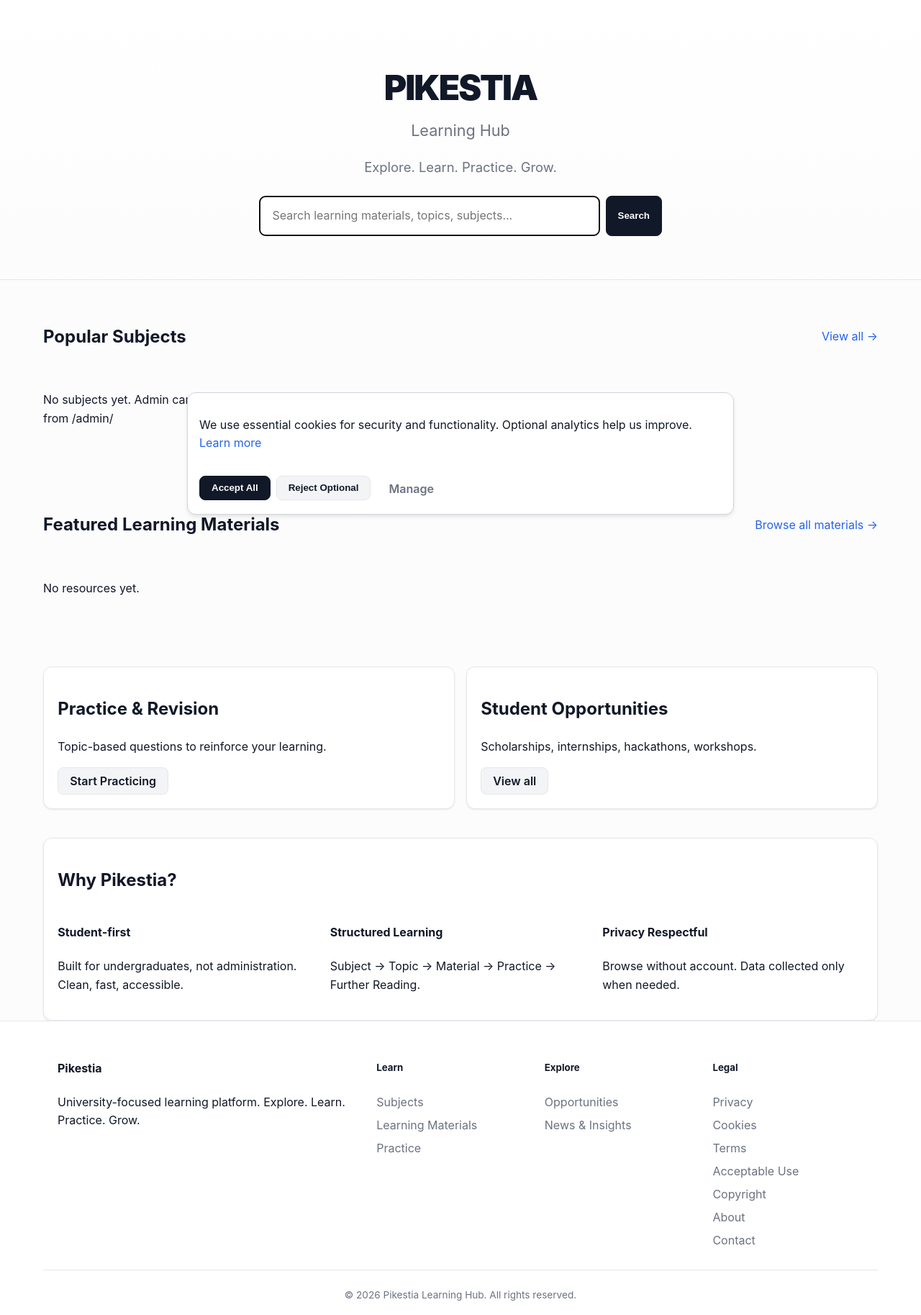
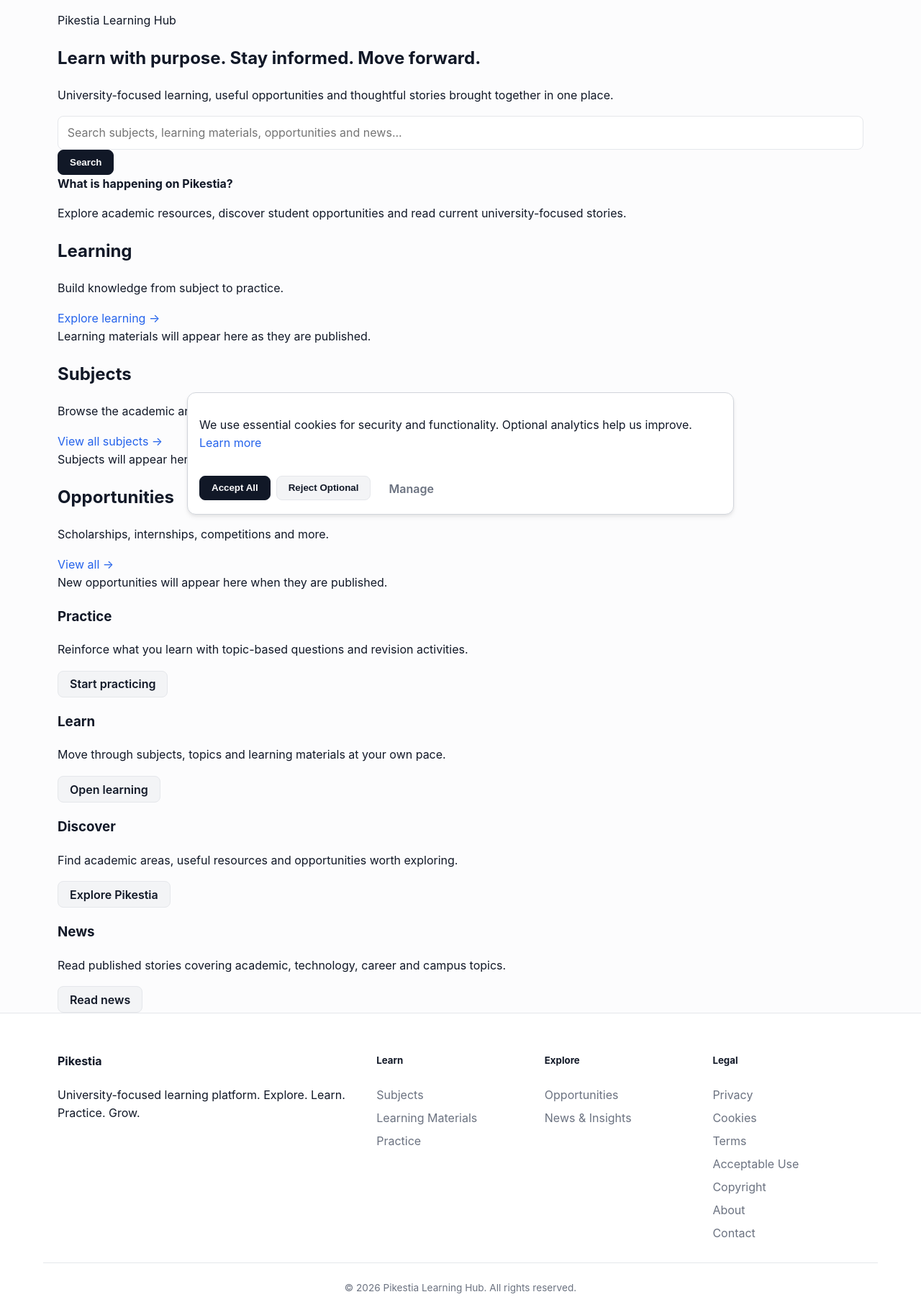
Before and after one commit to ssegirinyapius07-lab/pikestia-learning-hub, a Django app: template templates/core/home.html in a window 1280 px wide. Shown: the part 69-1896 px from the top of the page at 72% size. After the commit the page ends 1866 px from the top, so only its background shows below. Run offline with Django 4.2, Linux system fonts and the light colour scheme; the template is opened without the code that fills it, so the values that code supplies are empty.

Commit message:
feat: redesign homepage as editorial learning hub

```diff
--- a/templates/core/home.html
+++ b/templates/core/home.html
@@ -1,95 +1,226 @@
 {% extends "base.html" %}
-{% block title %}Pikestia Learning Hub - Explore. Learn. Practice. Grow.{% endblock %}
+{% block title %}Pikestia Learning Hub — Learn. Discover. Grow.{% endblock %}
 {% block content %}
-<section class="hero">
-  <div class="container hero-inner">
-    <h1><span class="hero-brand">PIKESTIA</span><span class="hero-sub">Learning Hub</span></h1>
-    <p class="hero-tagline">Explore. Learn. Practice. Grow.</p>
-    <form action="/search/" method="get" class="hero-search" role="search">
-      <input type="search" name="q" placeholder="Search learning materials, topics, subjects..." maxlength="100" autofocus>
+<div class="editorial-home">
+
+  <section class="home-masthead">
+    <div class="container home-masthead-grid">
+      <div>
+        <p class="home-kicker">Pikestia Learning Hub</p>
+        <h1>
+          <span>Learn with purpose.</span>
+          <span class="home-masthead-muted">Stay informed. Move forward.</span>
+        </h1>
+        <p class="home-intro">
+          University-focused learning, useful opportunities and thoughtful stories brought together in one place.
+        </p>
+        <form action="/search/" method="get" class="home-search" role="search">
+          <input type="search" name="q" placeholder="Search subjects, learning materials, opportunities and news..." maxlength="100" aria-label="Search Pikestia">
           <button type="submit" class="btn btn-primary">Search</button>
         </form>
-    <div class="pill-row">
-      {% for s in subjects %}<a href="/subjects/{{ s.slug }}/" class="pill">{{ s.title }}</a>{% endfor %}
+      </div>
+
+      <aside class="home-masthead-aside">
+        <strong>What is happening on Pikestia?</strong>
+        <p>Explore academic resources, discover student opportunities and read current university-focused stories.</p>
+        {% if subjects %}
+        <div class="home-topic-row">
+          {% for subject in subjects|slice:":5" %}
+          <a href="/subjects/{{ subject.slug }}/" class="badge">{{ subject.title }}</a>
+          {% endfor %}
+        </div>
+        {% endif %}
+      </aside>
+    </div>
+  </section>
+
+  {% if lead_news %}
+  <section class="editorial-section container">
+    <div class="editorial-section-header">
+      <div>
+        <h2>Featured</h2>
+        <p>The stories shaping the conversation.</p>
+      </div>
+      <a href="/news/" class="link">View all news →</a>
+    </div>
+
+    <div class="editorial-lead">
+      <a href="/news/{{ lead_news.slug }}/" class="lead-story">
+        <span class="story-tag">{{ lead_news.get_category_display }}</span>
+        <h3>{{ lead_news.title }}</h3>
+        {% if lead_news.summary %}<p>{{ lead_news.summary|truncatechars:260 }}</p>{% endif %}
+        <div class="story-meta">
+          {% if lead_news.author %}<span>{{ lead_news.author.full_name|default:lead_news.author.email }}</span>{% endif %}
+          {% if lead_news.published_at %}<span class="story-meta-separator">{{ lead_news.published_at|date:"M j, Y" }}</span>{% endif %}
+        </div>
+      </a>
+
+      <div class="lead-side">
+        {% for article in latest_news %}
+          {% if article.slug != lead_news.slug %}
+            {% if forloop.counter0 < 3 %}
+            <a href="/news/{{ article.slug }}/" class="story-card">
+              <span class="story-tag">{{ article.get_category_display }}</span>
+              <h3>{{ article.title }}</h3>
+              {% if article.summary %}<p>{{ article.summary|truncatechars:100 }}</p>{% endif %}
+              <div class="story-meta">
+                {% if article.published_at %}<span>{{ article.published_at|date:"M j, Y" }}</span>{% endif %}
+              </div>
+            </a>
+            {% endif %}
+          {% endif %}
+        {% endfor %}
       </div>
     </div>
   </section>
-
-<section class="section container">
-  <div class="section-header"><h2>Popular Subjects</h2><a href="/subjects/" class="link">View all →</a></div>
-  <div class="grid grid-4">
-    {% for s in subjects %}
-    <a href="/subjects/{{ s.slug }}/" class="card card-hover">
-      <div class="card-icon" aria-hidden="true">
-        {% if s.icon %}
-        <span class="subject-icon-name">{{ s.icon }}</span>
-        {% else %}
-        <svg class="subject-icon-default" viewBox="0 0 24 24" focusable="false">
-          <path d="M4 5.5A2.5 2.5 0 0 1 6.5 3H20v15H6.5A2.5 2.5 0 0 0 4 20.5z"></path>
-          <path d="M4 5.5v15M7 7h9M7 10h9"></path>
-        </svg>
   {% endif %}
-      </div>
-      <h3>{{ s.title }}</h3><p>{{ s.description|truncatechars:90 }}</p><span class="badge">{{ s.discipline }}</span>
-    </a>
-    {% empty %}<p>No subjects yet. Admin can add from /admin/</p>{% endfor %}
-  </div>
-</section>
-
-<section class="section container">
-  <div class="section-header"><h2>Featured Learning Materials</h2><a href="/learn/" class="link">Browse all materials →</a></div>
-  <div class="grid grid-3">
-    {% for r in featured %}
-    <a href="/learn/{{ r.topic.subject.slug }}/{{ r.topic.slug }}/{{ r.slug }}/" class="card card-hover">
-      <div class="card-meta">{{ r.topic.subject.title }} • {{ r.topic.title }}</div>
-      <h3>{{ r.title }}</h3><p>{{ r.summary|truncatechars:110 }}</p>
-    </a>
-    {% empty %}<p>No resources yet.</p>{% endfor %}
-  </div>
-</section>
 
   {% if latest_news %}
-<section class="section container">
-  <div class="section-header">
-    <h2>Latest News &amp; Insights</h2>
-    <a href="/news/" class="link">View all news →</a>
+  <section class="editorial-section container">
+    <div class="editorial-section-header">
+      <div>
+        <h2>Latest</h2>
+        <p>Fresh stories and practical insights.</p>
       </div>
-  <div class="grid grid-3">
-    {% for article in latest_news %}
-    <a href="/news/{{ article.slug }}/" class="card card-hover news-home-card">
-      <div class="card-meta">{{ article.get_category_display }}</div>
+      <a href="/news/" class="link">Browse the newsroom →</a>
+    </div>
+
+    <div class="latest-grid">
+      {% for article in latest_news|slice:":3" %}
+      <a href="/news/{{ article.slug }}/" class="story-card latest-story">
+        <span class="story-tag">{{ article.get_category_display }}</span>
         <h3>{{ article.title }}</h3>
-      {% if article.summary %}<p>{{ article.summary|truncatechars:120 }}</p>{% endif %}
-      <span class="text-muted">
-        {% if article.published_at %}{{ article.published_at|date:"M j, Y" }}{% endif %}
-      </span>
+        {% if article.summary %}<p>{{ article.summary|truncatechars:150 }}</p>{% endif %}
+        <div class="story-meta">
+          {% if article.author %}<span>{{ article.author.full_name|default:article.author.email }}</span>{% endif %}
+          {% if article.published_at %}<span class="story-meta-separator">{{ article.published_at|date:"M j, Y" }}</span>{% endif %}
+        </div>
       </a>
       {% endfor %}
     </div>
   </section>
   {% endif %}
 
-<section class="section container">
-  <div class="grid grid-2">
-    <div class="card">
-      <h2>Practice & Revision</h2><p>Topic-based questions to reinforce your learning.</p><a href="/practice/" class="btn btn-secondary">Start Practicing</a>
+  <section class="editorial-section container">
+    <div class="editorial-section-header">
+      <div>
+        <h2>Learning</h2>
+        <p>Build knowledge from subject to practice.</p>
       </div>
-    <div class="card">
-      <h2>Student Opportunities</h2><p>Scholarships, internships, hackathons, workshops.</p>
-      <div class="stack">
-        {% for o in opportunities %}<a href="/opportunities/{{ o.slug }}/" class="list-item"><strong>{{ o.title }}</strong> <span class="badge">{{ o.category }}</span>{% if o.is_verified %} <span class="badge badge-verified">Verified</span>{% endif %}</a>{% endfor %}
+      <a href="/learn/" class="link">Explore learning →</a>
     </div>
-      <a href="/opportunities/" class="btn btn-secondary">View all</a>
+
+    <div class="learning-showcase">
+      <div class="learning-feature">
+        {% if featured %}
+        {% with resource=featured|first %}
+        <span class="story-tag">{{ resource.topic.subject.title }}</span>
+        <h3>{{ resource.title }}</h3>
+        <p>{{ resource.summary|truncatechars:220 }}</p>
+        <div style="margin-top:1rem;">
+          <a href="/learn/{{ resource.topic.subject.slug }}/{{ resource.topic.slug }}/{{ resource.slug }}/" class="btn btn-primary">Open resource</a>
+        </div>
+        {% endwith %}
+        {% else %}
+        <div class="home-empty">Learning materials will appear here as they are published.</div>
+        {% endif %}
+      </div>
+
+      <div class="learning-list">
+        {% for resource in featured|slice:":5" %}
+        <a href="/learn/{{ resource.topic.subject.slug }}/{{ resource.topic.slug }}/{{ resource.slug }}/">
+          <div>
+            <strong>{{ resource.title }}</strong>
+            <span>{{ resource.topic.subject.title }} · {{ resource.topic.title }}</span>
+          </div>
+          <span aria-hidden="true">Read</span>
+        </a>
+        {% endfor %}
       </div>
     </div>
   </section>
 
-<section class="section container card">
-  <h2>Why Pikestia?</h2>
-  <div class="grid grid-3">
-    <div><h4>Student-first</h4><p>Built for undergraduates, not administration. Clean, fast, accessible.</p></div>
-    <div><h4>Structured Learning</h4><p>Subject → Topic → Material → Practice → Further Reading.</p></div>
-    <div><h4>Privacy Respectful</h4><p>Browse without account. Data collected only when needed.</p></div>
+  <section class="editorial-section container">
+    <div class="editorial-section-header">
+      <div>
+        <h2>Subjects</h2>
+        <p>Browse the academic areas available on Pikestia.</p>
+      </div>
+      <a href="/subjects/" class="link">View all subjects →</a>
+    </div>
+
+    {% if subjects %}
+    <div class="subjects-strip">
+      {% for subject in subjects|slice:":8" %}
+      <a href="/subjects/{{ subject.slug }}/" class="subject-tile">
+        <div>
+          <strong>{{ subject.title }}</strong>
+          <small>{{ subject.discipline }}</small>
+        </div>
+      </a>
+      {% endfor %}
+    </div>
+    {% else %}
+    <div class="home-empty">Subjects will appear here as your academic catalogue grows.</div>
+    {% endif %}
+  </section>
+
+  <section class="editorial-section container">
+    <div class="editorial-rail">
+      <div>
+        <div class="editorial-section-header">
+          <div>
+            <h2>Opportunities</h2>
+            <p>Scholarships, internships, competitions and more.</p>
+          </div>
+          <a href="/opportunities/" class="link">View all →</a>
+        </div>
+
+        <div class="opportunity-board">
+          {% for opportunity in opportunities %}
+          <a href="/opportunities/{{ opportunity.slug }}/" class="opportunity-item">
+            <div>
+              <strong>{{ opportunity.title }}</strong>
+              <span>{{ opportunity.get_category_display }}{% if opportunity.is_remote %} · Remote{% elif opportunity.location %} · {{ opportunity.location }}{% endif %}</span>
+            </div>
+            <div>
+              {% if opportunity.is_verified %}<span class="badge badge-verified">Verified</span>{% endif %}
+              {% if opportunity.deadline %}<span>{{ opportunity.deadline|date:"M j" }}</span>{% endif %}
+            </div>
+          </a>
+          {% empty %}
+          <div class="home-empty">New opportunities will appear here when they are published.</div>
+          {% endfor %}
+        </div>
+      </div>
+
+      <div class="home-action-card">
+        <h3>Practice</h3>
+        <p>Reinforce what you learn with topic-based questions and revision activities.</p>
+        <a href="/practice/" class="btn btn-secondary">Start practicing</a>
+      </div>
     </div>
   </section>
+
+  <section class="editorial-section container">
+    <div class="home-bottom-grid">
+      <div class="home-action-card">
+        <h3>Learn</h3>
+        <p>Move through subjects, topics and learning materials at your own pace.</p>
+        <a href="/learn/" class="btn btn-secondary">Open learning</a>
+      </div>
+      <div class="home-action-card">
+        <h3>Discover</h3>
+        <p>Find academic areas, useful resources and opportunities worth exploring.</p>
+        <a href="/explore/" class="btn btn-secondary">Explore Pikestia</a>
+      </div>
+      <div class="home-action-card">
+        <h3>News</h3>
+        <p>Read published stories covering academic, technology, career and campus topics.</p>
+        <a href="/news/" class="btn btn-secondary">Read news</a>
+      </div>
+    </div>
+  </section>
+
+</div>
 {% endblock %}
```
Lines whose indentation alone changed are shown as unchanged.
